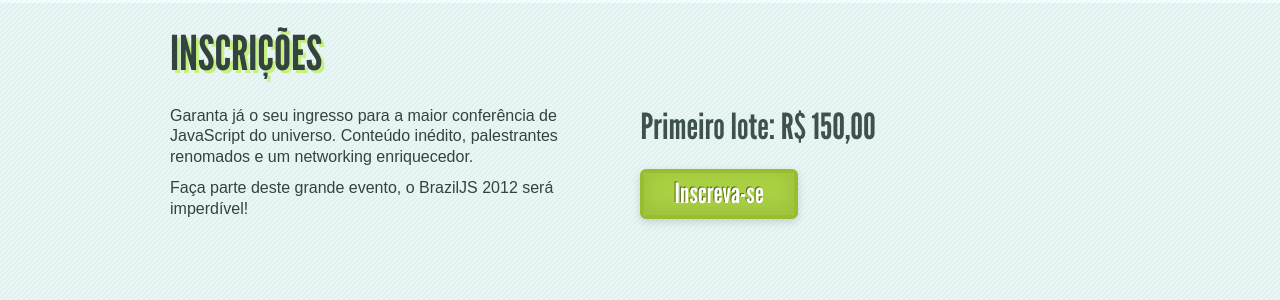
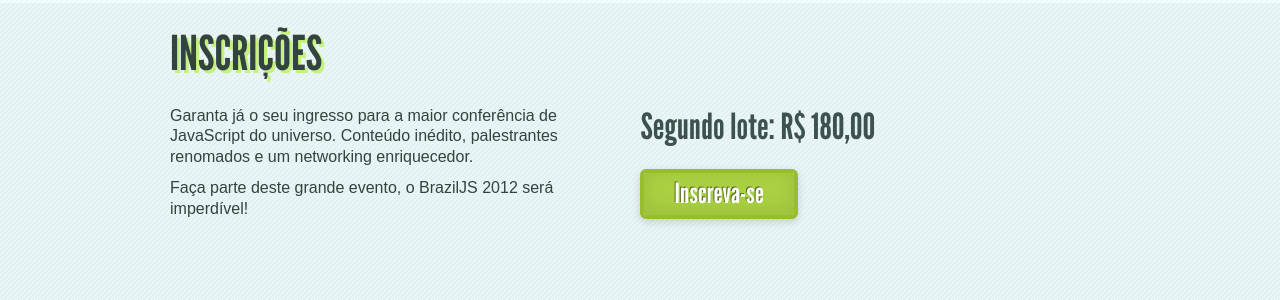
Before and after one commit to braziljs/braziljs-2012, a Jekyll site: the page built from index.html, in a window 1280 px wide and 900 px high, scrolled down 2232 px. Shown: the part 154-454 px from the top of the window. Built offline with Jekyll 4.4.1, drawn with Linux system fonts in a browser that asks for light colours; Markdown is read by kramdown in place of the engine named in the settings; comment, search, counter and statistics services are not loaded.

Commit message:
second batch

```diff
--- a/_includes/en/tickets.html
+++ b/_includes/en/tickets.html
@@ -7,7 +7,7 @@
 
 <div class="block tickets">
     <ul class="prices">
-        <li><strong>First batch: R$ 150,00</strong></li>
+        <li><strong>Second batch: R$ 180,00</strong></li>
     </ul>
     <a class="button" id="register" rel="external" href="http://even.tc/braziljs">Register</a>
 </div>
--- a/_includes/tickets.html
+++ b/_includes/tickets.html
@@ -8,7 +8,7 @@
 
 <div class="block tickets">
     <ul class="prices">
-        <li><strong>Primeiro lote: R$ 150,00</strong></li>
+        <li><strong>Segundo lote: R$ 180,00</strong></li>
     </ul>
     <a class="button" id="register" rel="external" href="http://even.tc/braziljs">Inscreva-se</a>
 </div>
```
